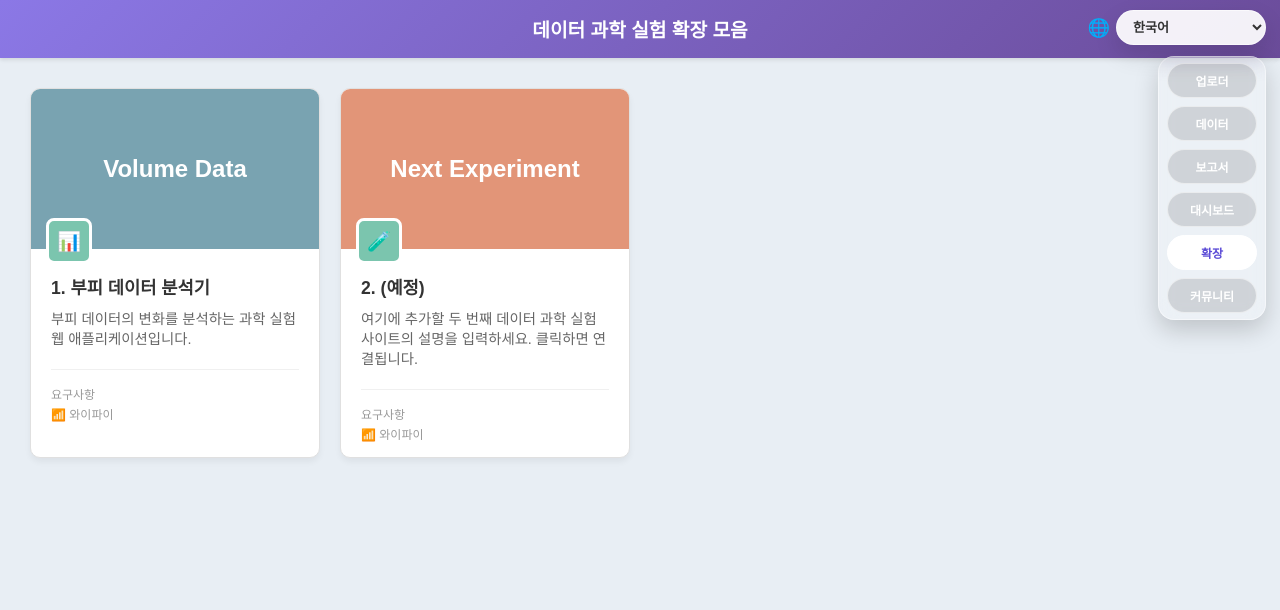
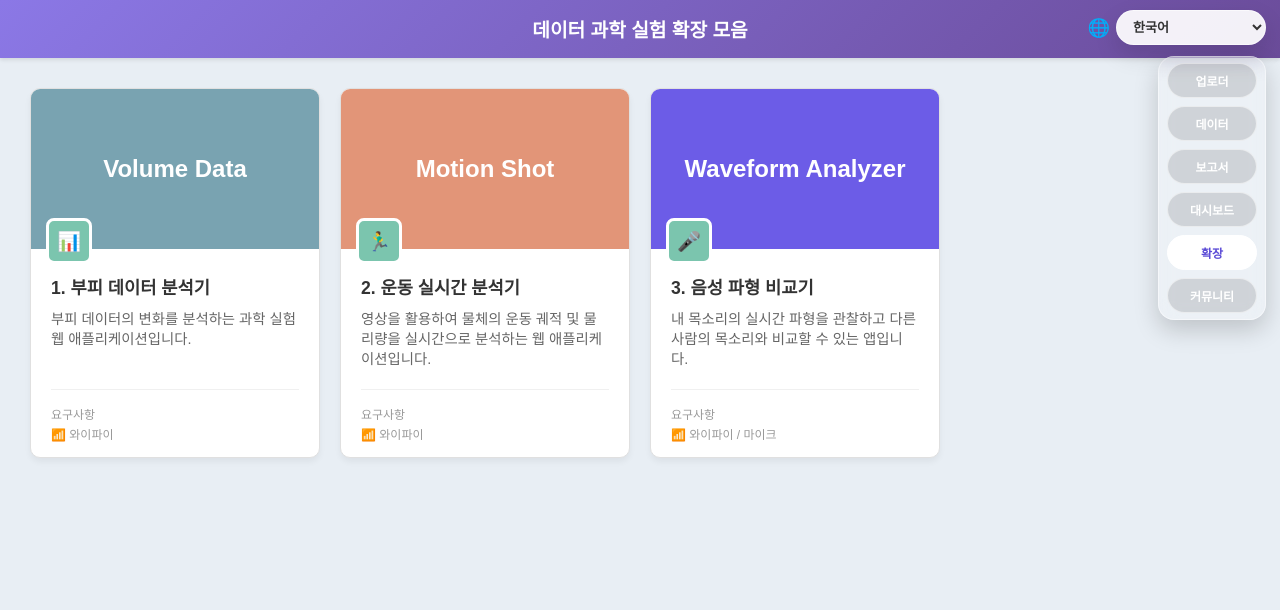
Before and after one commit to jhu1596/extendhuk, a plain HTML site: page index.html in a window 1280 px wide. Shown: the top 610 px of the page. Drawn offline with Linux system fonts and the light colour scheme.

Commit message:
Update index.html

```diff
--- a/index.html
+++ b/index.html
@@ -10,7 +10,6 @@
             margin: 0;
             padding: 0;
             font-family: 'Malgun Gothic', 'Apple SD Gothic Neo', sans-serif;
-            /* 2. 사이트 버튼이 있는 배경 부분을 연한 파란색으로 변경 */
             background-color: #E8EEF4;
             min-height: 100vh;
             background-attachment: fixed;
@@ -18,7 +17,6 @@
 
         /* 상단 헤더 스타일 */
         header {
-            /* 1. 상단 부분을 보라색 그라데이션으로 변경 */
             background: linear-gradient(135deg, #8b78e6 0%, #6b4c9a 100%);
             color: white;
             text-align: center;
@@ -93,6 +91,8 @@
         .card-content {
             padding: 25px 20px 15px 20px;
             flex-grow: 1;
+            display: flex;
+            flex-direction: column;
         }
 
         .card-title {
@@ -107,6 +107,7 @@
             color: #666;
             line-height: 1.4;
             margin-bottom: 20px;
+            flex-grow: 1;
         }
 
         /* 카드 하단 정보 영역 (요구사항, 협력사 등) */
@@ -126,13 +127,7 @@
             gap: 3px;
         }
 
-        .heart {
-            color: #FF7B7B;
-            font-weight: bold;
-            font-size: 0.85rem;
-        }
-
-        /* 오른쪽 하단 HUK 캐릭터 영역 (추가된 코드) */
+        /* 오른쪽 하단 HUK 캐릭터 영역 */
         .huk-floating {
             position: fixed;
             right: 24px;
@@ -158,14 +153,8 @@
             box-shadow: 0 4px 6px rgba(0,0,0,0.1);
             cursor: pointer;
         }
-        .huk-floating .designed-by {
-            font-size: 14px;
-            font-weight: 800;
-            color: #000; /* 이미지처럼 진한 색상 적용 */
-            margin-top: 4px;
-        }
 
-        /* ✅ 우측 언어/네비게이션 영역 추가 */
+        /* 우측 언어/네비게이션 영역 */
         .lang-picker {
             position: fixed;
             top: 10px;
@@ -242,7 +231,7 @@
 </head>
 <body>
 
-    <!-- ✅ 언어 선택 드롭다운 (추가된 부분) -->
+    <!-- 언어 선택 드롭다운 -->
     <div class="lang-picker">
         <span aria-hidden="true" style="font-size:18px; color:white;">🌐</span>
         <select id="langSelect" aria-label="Language">
@@ -250,7 +239,7 @@
         </select>
     </div>
 
-    <!-- ✅ 다른 사이트로 이동하는 네비게이션 (추가된 부분) -->
+    <!-- 다른 사이트로 이동하는 네비게이션 -->
     <nav class="site-switch" aria-label="사이트 이동">
         <a id="navUploader" class="switch-btn is-inactive" href="https://joo.is/lefthuk" target="_blank" rel="noopener">업로더</a>
         <a id="navData" class="switch-btn is-inactive" href="https://joo.is/righthuk" target="_blank" rel="noopener">데이터</a>
@@ -265,7 +254,7 @@
     </header>
 
     <div class="grid-container">
-        <!-- 첫 번째 실험 사이트 카드 (클릭 시 새 창 열림) -->
+        <!-- 첫 번째: 부피 데이터 분석기 -->
         <a href="https://volumedatahuk.netlify.app/" target="_blank" class="card">
             <div class="card-image" style="background-color: #79A3B1;">
                 Volume Data
@@ -285,16 +274,16 @@
             </div>
         </a>
 
-        <!-- 두 번째 추가할 사이트 예시 (필요시 URL 변경하여 사용) -->
-        <a href="#" target="_blank" class="card">
+        <!-- 두 번째: 운동 실시간 분석기 -->
+        <a href="https://motionshothuk.netlify.app/" target="_blank" class="card">
             <div class="card-image" style="background-color: #E29578;">
-                Next Experiment
-                <div class="icon-box">🧪</div>
+                Motion Shot
+                <div class="icon-box">🏃‍♂️</div>
             </div>
             <div class="card-content">
-                <div class="card-title">2. (예정)</div>
+                <div class="card-title">2. 운동 실시간 분석기</div>
                 <div class="card-desc">
-                    여기에 추가할 두 번째 데이터 과학 실험 사이트의 설명을 입력하세요. 클릭하면 연결됩니다.
+                    영상을 활용하여 물체의 운동 궤적 및 물리량을 실시간으로 분석하는 웹 애플리케이션입니다.
                 </div>
                 <div class="card-footer">
                     <div class="footer-info">
@@ -304,9 +293,29 @@
                 </div>
             </div>
         </a>
+
+        <!-- 세 번째: 음성 파형 비교기 -->
+        <a href="https://voicewaveformanalyzerhuk.netlify.app/" target="_blank" class="card">
+            <div class="card-image" style="background-color: #6C5CE7;">
+                Waveform Analyzer
+                <div class="icon-box">🎤</div>
+            </div>
+            <div class="card-content">
+                <div class="card-title">3. 음성 파형 비교기</div>
+                <div class="card-desc">
+                    내 목소리의 실시간 파형을 관찰하고 다른 사람의 목소리와 비교할 수 있는 앱입니다.
+                </div>
+                <div class="card-footer">
+                    <div class="footer-info">
+                        <span>요구사항</span>
+                        <span>📶 와이파이 / 마이크</span>
+                    </div>
+                </div>
+            </div>
+        </a>
     </div>
 
-    <!-- 오른쪽 하단 HUK 캐릭터 (추가된 코드) -->
+    <!-- 오른쪽 하단 HUK 캐릭터 -->
     <div class="huk-floating">
         <button id="btnHelp" onclick="window.open('https://youtu.be/v9BiNOf1BEA', '_blank')">사용법</button>
         <img src="https://lh3.googleusercontent.com/d/1zBWvt8nrhCOPk47fCJLsdgR0BkFBk2QH" alt="HUK character">
```
